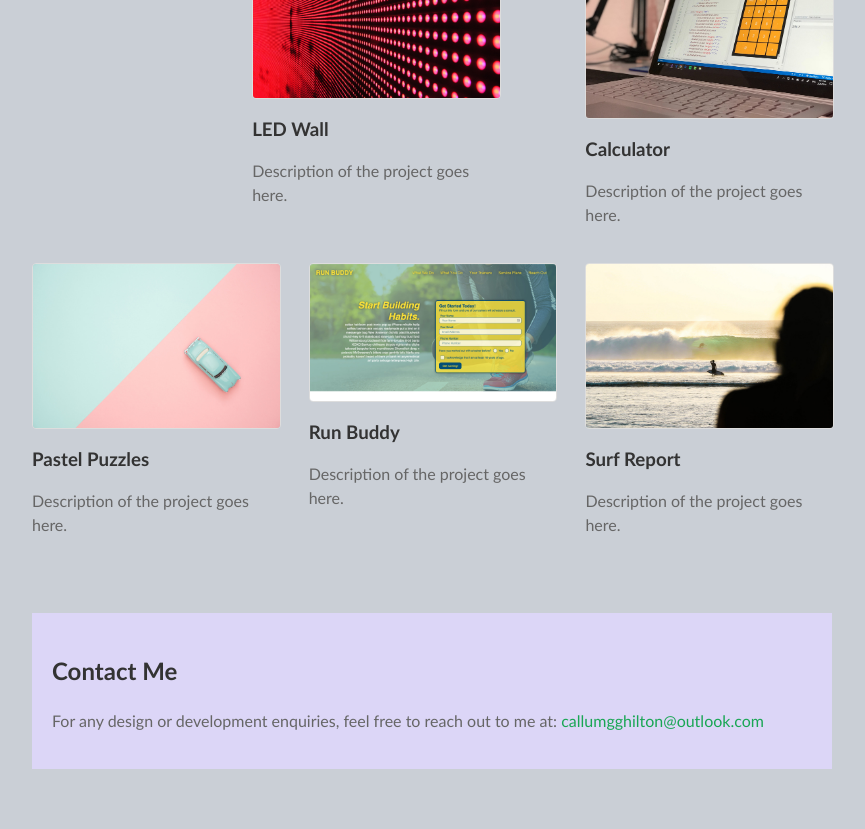
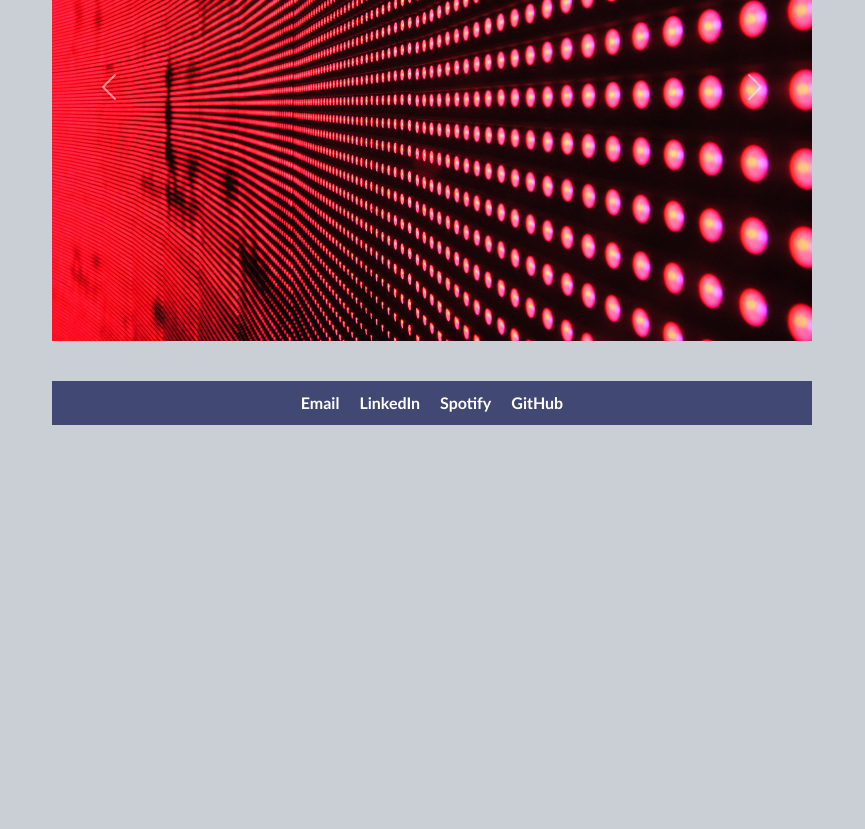
Before and after one commit to calltekk/myportfolio, a plain HTML site: page index.html in a window 1280 px wide. Shown: the part 554-1383 px from the top of the page, without its empty margins (208-1073 px from the left). After the commit the page ends 999 px from the top, so only its background shows below. Drawn offline with nearby package versions, Linux system fonts and the light colour scheme.

Commit message:
updated starter code for portfolio

```diff
--- a/assets/css/style.css
+++ b/assets/css/style.css
@@ -49,7 +49,7 @@ nav a:hover {
 .hero-banner {
   background-color: #DCD6F7;
   text-align: center;
-  padding: 50px 0;
+  padding: 30px 0;
 }
 
 .hero-banner h2 {
@@ -72,19 +72,22 @@ nav a:hover {
 
 .page-section#work {
   display: flex;
-  flex-wrap: wrap; /* Ensures items wrap to the next line if there's not enough space */
-  justify-content: space-between; /* Adjusted this line */
+  flex-wrap: wrap;
+  justify-content: space-between;
 }
 
 .portfolio-item {
-  flex: 0 0 calc(33.33% - 20px); /* Adjusted this line to create a 3-column layout */
+  flex: 0 0 calc(50% - 20px);
   margin-bottom: 20px;
+  height: 200px; /* Adjust the height as needed */
+  display: flex;
+  flex-direction: column;
 }
 
 .portfolio-item img {
   width: 100%;
-  max-width: 100%;
-  height: auto;
+  height: 100%;
+  object-fit: flex;
   border: 1px solid #ddd;
   border-radius: 4px;
 }
@@ -96,19 +99,32 @@ nav a:hover {
 
 .portfolio-item p {
   color: #666;
+  flex-grow: 1; /* This will make the description take up the available space */
 }
 
-.contact {
-  background-color: #DCD6F7;
-  padding: 20px;
+.contact-bar {
+  background-color: #424874;
+  color: #fff;
+  padding: 10px;
+  text-align: center;
 }
 
-.contact h2 {
-  color: #333;
+.contact-links {
+  display: flex;
+  justify-content: center;
+  gap: 20px;
 }
 
-.contact p {
-  color: #666;
+.contact-links a {
+  color: #fff;
+  text-decoration: none;
+  font-weight: bold;
+  font-size: 16px;
+  transition: color 0.3s ease-in-out;
+}
+
+.contact-links a:hover {
+  color: #ccc;
 }
 
 a {
--- a/index.html
+++ b/index.html
@@ -6,14 +6,17 @@
   <meta name="viewport" content="width=device-width, initial-scale=1.0">
   <meta http-equiv="X-UA-Compatible" content="ie=edge">
   <title>Callum Hilton</title>
+  <link href="https://cdn.jsdelivr.net/npm/bootstrap@5.3.2/dist/css/bootstrap.min.css" rel="stylesheet" integrity="sha384-T3c6CoIi6uLrA9TneNEoa7RxnatzjcDSCmG1MXxSR1GAsXEV/Dwwykc2MPK8M2HN" crossorigin="anonymous">
   <link rel="stylesheet" href="./assets/css/style.css" />
 </head>
 
 <body>
+  <script src="https://cdn.jsdelivr.net/npm/bootstrap@5.3.2/dist/js/bootstrap.bundle.min.js" integrity="sha384-C6RzsynM9kWDrMNeT87bh95OGNyZPhcTNXj1NW7RuBCsyN/o0jlpcV8Qyq46cDfL" crossorigin="anonymous"></script>
+
   <!-- main logo / nav -->
   <header>
     <div class="header-content">
-      <h1>Callum Hilton's Portfolio</h1>
+      <h1>Callum Hilton's Website</h1>
     </div>
     <nav>
       <ul>
@@ -27,7 +30,6 @@
   <!-- hero banner -->
   <section class="hero-banner">
     <div>
-      <h2>Developer & UX/UI Designer</h2>
     </div>
   </section>
 
@@ -41,38 +43,42 @@
     <!-- portfolio container -->
     <section class="page-section" id="work">
       <h2>My Portfolio</h2>
-      <div class="portfolio-item">
-        <img src="assets/images/02-portfolio-1.jpg" alt="LED Wall">
-        <h3>LED Wall</h3>
-        <p>Description of the project goes here.</p>
-      </div>
-      <div class="portfolio-item">
-        <img src="assets/images/02-portfolio-2.jpg" alt="Calculator">
-        <h3>Calculator</h3>
-        <p>Description of the project goes here.</p>
-      </div>
-      <div class="portfolio-item">
-        <img src="assets/images/02-portfolio-3.jpg" alt="Pastel Puzzles">
-        <h3>Pastel Puzzles</h3>
-        <p>Description of the project goes here.</p>
-      </div>
-      <div class="portfolio-item">
-        <img src="assets/images/02-run-buddy.jpg" alt="Run Buddy">
-        <h3>Run Buddy</h3>
-        <p>Description of the project goes here.</p>
-      </div>
-      <div class="portfolio-item">
-        <img src="assets/images/02-portfolio-4.jpg" alt="Surf Report">
-        <h3>Surf Report</h3>
-        <p>Description of the project goes here.</p>
+      <div id="carouselExample" class="carousel slide">
+        <div class="carousel-inner">
+          <div class="carousel-item active">
+            <img src="assets/images/02-portfolio-1.jpg" class="d-block w-100" alt="LED Wall">
+          </div>
+          <div class="carousel-item">
+            <img src="assets/images/02-portfolio-3.jpg" class="d-block w-100" alt="Pastel Puzzles">
+          </div>
+          <div class ="carousel-item">
+            <img src="assets/images/02-run-buddy.jpg" class="d-block w-100" alt="Run Buddy">
+          </div>
+          <div class ="carousel-item">
+            <img src="assets/images/02-portfolio-4.jpg" class="d-block w-100" alt="Surf Report">
+          </div>
+        </div>
+        <button class="carousel-control-prev" type="button" data-bs-target="#carouselExample" data-bs-slide="prev">
+          <span class="carousel-control-prev-icon" aria-hidden="true"></span>
+          <span class="visually-hidden">Previous</span>
+        </button>
+        <button class="carousel-control-next" type="button" data-bs-target="#carouselExample" data-bs-slide="next">
+          <span class="carousel-control-next-icon" aria-hidden="true"></span>
+          <span class="visually-hidden">Next</span>
+        </button>
       </div>
     </section>
 
     <!-- contact -->
-    <section class="page-section contact" id="contact">
-      <h2>Contact Me</h2>
-      <p>For any design or development enquiries, feel free to reach out to me at: <a href="mailto:callumgghilton@outlook.com">callumgghilton@outlook.com</a></p>
-    </section>
+    <footer class="contact-bar">
+      <div class="contact-links">
+        <a href="mailto:callumgghilton@outlook.com">Email</a>
+        <a href="https://www.linkedin.com/in/callum-hilton-033057220/" target="_blank">LinkedIn</a>
+        <a href="https://open.spotify.com/user/1161039590?si=WUxl-5PXSF-NDOb7oOxw-A" target="_blank">Spotify</a>
+        <a href="https://github.com/calltekk" target="_blank">GitHub</a>
+      </div>
+    </footer>
+  </body>
   </main>
 </body>
 
```
Also changed, not shown: assets/images/02-portfolio-5.jpeg (added), 2 other files.
